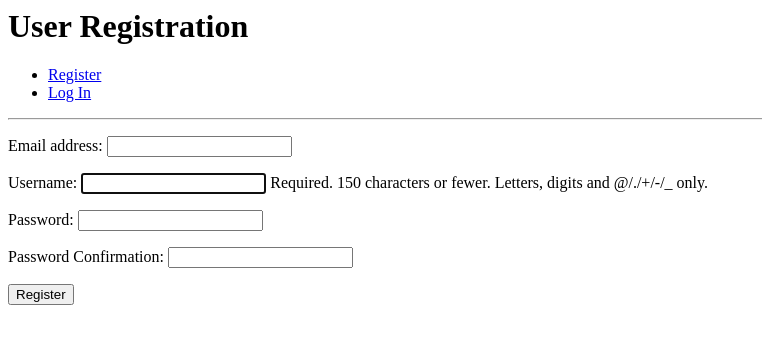
After one commit to arabobo0109/project-five-django, a Django app: page /accounts/register/ in a window 1280 px wide. The commit adds this page. Shown: the top 344 px of the page, without its empty margins (0-762 px from the left). Run offline with Django 3.2, Linux system fonts and the light colour scheme.

Commit message:
4. Added registration and profile functionality.

```diff
--- a/accounts/forms.py
+++ b/accounts/forms.py
@@ -1,7 +1,42 @@
 from django import forms
+from django.contrib.auth.models import User
+from django.contrib.auth.forms import UserCreationForm
+from django.core.exceptions import ValidationError
+
 
 class UserLoginForm(forms.Form):
     """Form for users to log in"""
 
     username = forms.CharField()
     password = forms.CharField(widget=forms.PasswordInput)
+
+
+class UserRegistrationForm(UserCreationForm):
+    """Form for user to register"""
+
+    password1 = forms.CharField(label="Password", widget=forms.PasswordInput)
+    password2 = forms.CharField(label="Password Confirmation",
+                                widget=forms.PasswordInput)
+
+    class Meta:
+        model = User
+        fields = ['email', 'username', 'password1', 'password2']
+
+    def clean_email(self):
+        email = self.cleaned_data.get('email')
+        username = self.cleaned_data.get('username')
+        if User.objects.filter(email=email).exclude(username=username):
+            raise forms.ValidationError(u'Email address must be unique')
+        return email
+
+    def clean_password2(self):
+        password1 = self.cleaned_data.get('password1')
+        password2 = self.cleaned_data.get('password2')
+
+        if not password1 or not password2:
+            raise ValidationError("Please confirm your password")
+
+        if password1 != password2:
+            raise ValidationError("Passwords must match")
+
+        return password2
--- /dev/null
+++ b/accounts/templates/registration.html
@@ -0,0 +1,13 @@
+{% extends 'base.html' %}
+
+{% block page_title %}Registration Page{% endblock %}
+
+{% block page_heading %}User Registration{% endblock %}
+
+{% block content %}
+<form method="POST">
+    {% csrf_token %}
+    {{ registration_form.as_p }}
+    <button type="submit">Register</button>
+</form>
+{% endblock %}
--- a/accounts/views.py
+++ b/accounts/views.py
@@ -1,7 +1,8 @@
 from django.shortcuts import render, redirect, reverse
 from django.contrib import auth, messages
 from django.contrib.auth.decorators import login_required
-from accounts.forms import UserLoginForm
+from django.contrib.auth.models import User
+from accounts.forms import UserLoginForm, UserRegistrationForm
 
 
 def index(request):
@@ -37,3 +38,35 @@ def login(request):
     else:
         login_form = UserLoginForm()
     return render(request, 'login.html', {"login_form": login_form})
+
+
+def registration(request):
+    """Returns a page where the user can register"""
+    if request.user.is_authenticated:
+        return redirect(reverse('index'))
+
+    if request.method =="POST":
+        registration_form = UserRegistrationForm(request.POST)
+
+        if registration_form.is_valid():
+            registration_form.save()
+
+            user = auth.authenticate(username=request.POST['username'],
+                                        password=request.POST['password1'])
+            if user:
+                auth.login(user=user, request=request)
+                messages.success(request, "You have successfully registered")
+                return redirect(reverse('index'))
+            else:
+                messages.error(request, "Unable to register your account at this time")
+    else:
+        registration_form = UserRegistrationForm()
+
+
+    return render(request, 'registration.html',
+        {"registration_form": registration_form})
+
+def user_profile(request):
+    """Returns the user's profile page"""
+    user = User.objects.get(email=request.user.email)
+    return render(request, 'profile.html', {"profile": user})
--- a/dolifeyourself/urls.py
+++ b/dolifeyourself/urls.py
@@ -15,11 +15,13 @@ Including another URLconf
 """
 from django.conf.urls import url
 from django.contrib import admin
-from accounts.views import index, logout, login
+from accounts.views import index, logout, login, registration, user_profile
 
 urlpatterns = [
     url(r'^admin/', admin.site.urls),
     url(r'^$', index, name="index"),
     url(r'^accounts/logout/$', logout, name="logout"),
-    url(r'^accounts/login/$', login, name="login")
+    url(r'^accounts/login/$', login, name="login"),
+    url(r'^accounts/register/$', registration, name="registration"),
+    url(r'^accounts/profile/$', user_profile, name="profile")
 ]
--- a/templates/base.html
+++ b/templates/base.html
@@ -11,10 +11,10 @@
     <nav>
         <ul>
              {% if user.is_authenticated %}
-                <li><a href="#">Profile</a></li>
+                <li><a href="{% url 'profile' %}">Profile</a></li>
                 <li><a href="{% url 'logout' %}">Log Out</a></li>
             {%  else %}
-                <li><a href="#">Register</a></li>
+                <li><a href="{% url 'registration' %}">Register</a></li>
                 <li><a href="{% url 'login' %}">Log In</a></li>
             {% endif %}
         </ul>
```
Also changed, not shown: accounts/templates/profile.html (added, +13 -0 lines), README.md, accounts/url_reset.py (added), db.sqlite3.
